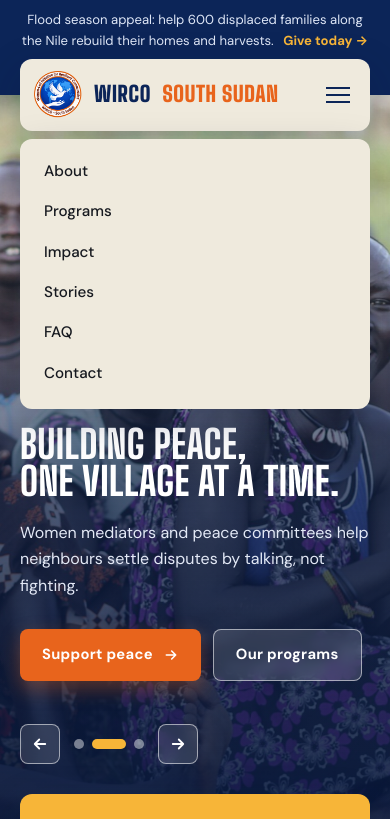
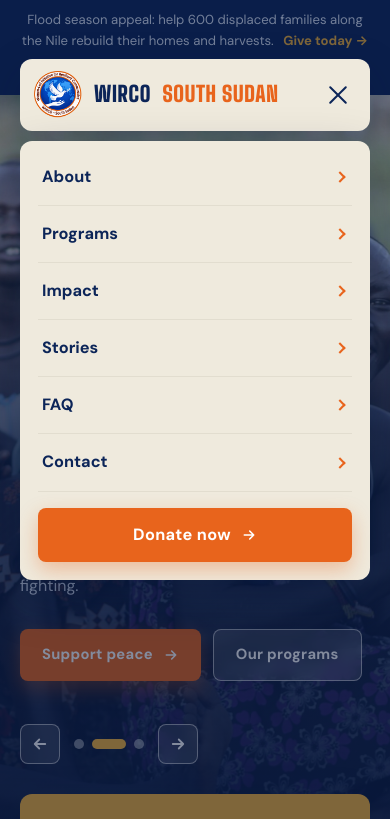
Before and after one commit to Nelson211-0ss/wirco-website, a plain HTML site: page index.html in a window 390 px wide. Both pictures are taken after a click on the button 338 px from the left and 95 px from the top of the page. Shown: the top 819 px of the page. Drawn offline with Linux system fonts and the light colour scheme.

Commit message:
Improve mobile menu and close it on outside tap
- Dropdown card with larger tap targets, dividers and chevrons
- Burger icon animates into an X while open
- Full-width Donate button inside the menu
- Dimmed backdrop; tapping outside, Escape or resizing closes the menu
- Lock page scroll while the menu is open

Co-Authored-By: Claude Opus 5.5 <noreply@anthropic.com>

```diff
--- a/css/style.css
+++ b/css/style.css
@@ -140,7 +140,12 @@ html { scroll-padding-top: 110px; }
 .nav-cta { display: flex; align-items: center; gap: 12px; }
 .nav-cta .btn, .hero-actions .btn { border-radius: var(--radius); }
 .burger { display: none; background: none; border: 0; padding: 8px; }
-.burger span { display: block; width: 24px; height: 2px; background: var(--navy); margin: 5px 0; transition: .3s; }
+.burger span { display: block; width: 24px; height: 2px; border-radius: 2px; background: var(--navy); margin: 5px 0; transition: transform .3s ease, opacity .2s ease; }
+/* Burger turns into an X when the menu is open */
+.burger[aria-expanded="true"] span:nth-child(1) { transform: translateY(7px) rotate(45deg); }
+.burger[aria-expanded="true"] span:nth-child(2) { opacity: 0; }
+.burger[aria-expanded="true"] span:nth-child(3) { transform: translateY(-7px) rotate(-45deg); }
+.menu-donate, .menu-backdrop { display: none; }
 
 /* ---------- Hero ---------- */
 .hero { padding: 0; }
@@ -431,13 +436,45 @@ html { scroll-padding-top: 110px; }
 
 /* ---------- Responsive ---------- */
 @media (max-width: 1000px) {
-  .menu, .nav-cta .btn { display: none; }
+  .nav-cta .btn { display: none; }
   .burger { display: block; }
-  .menu.open {
-    display: flex; flex-direction: column; position: absolute; top: calc(100% + 8px); left: 0; right: 0;
-    background: var(--cream); padding: 20px 24px 24px; gap: 16px;
-    border-radius: var(--radius-lg); box-shadow: 0 14px 40px rgba(8, 24, 60, .22);
+
+  /* Mobile dropdown menu */
+  .menu {
+    position: absolute; top: calc(100% + 10px); left: 0; right: 0; z-index: 2;
+    flex-direction: column; gap: 0; padding: 8px 18px 18px;
+    background: var(--cream); border-radius: var(--radius-lg); box-shadow: 0 18px 50px rgba(8, 24, 60, .3);
+    max-height: calc(100svh - 140px); overflow-y: auto;
+    opacity: 0; visibility: hidden; transform: translateY(-10px);
+    transition: opacity .25s ease, transform .25s ease, visibility 0s linear .25s;
   }
+  .menu.open { opacity: 1; visibility: visible; transform: none; transition-delay: 0s; }
+  .menu li a {
+    display: flex; align-items: center; justify-content: space-between;
+    padding: 15px 4px; border-bottom: 1px solid var(--line);
+    font-size: 1.02rem; font-weight: 600; color: var(--navy);
+  }
+  .menu li a::after {
+    content: ""; position: static; flex: none; width: 8px; height: 8px; background: none;
+    border-top: 2px solid var(--orange); border-right: 2px solid var(--orange);
+    transform: rotate(45deg); margin-right: 4px; transition: transform .2s;
+  }
+  .menu li a:hover::after { width: 8px; transform: translateX(3px) rotate(45deg); }
+  .menu-donate { display: block; margin-top: 16px; }
+  .menu .menu-donate a {
+    justify-content: center; gap: 10px; padding: 14px; border: 0; color: #fff; border-radius: var(--radius);
+  }
+  .menu .menu-donate a::after { content: none; }
+  .header.scrolled .menu { top: calc(100% + 6px); }
+
+  /* Dimmed backdrop: tapping it closes the menu */
+  .menu-backdrop {
+    display: block; position: fixed; inset: 0; z-index: 1; background: rgba(8, 24, 60, .5);
+    opacity: 0; visibility: hidden; transition: opacity .25s ease, visibility 0s linear .25s;
+  }
+  .menu-backdrop.show { opacity: 1; visibility: visible; transition-delay: 0s; }
+  .site-top .header { z-index: 2; }
+  body.menu-locked { overflow: hidden; }
   .about, .approach, .faq, .impact { grid-template-columns: 1fr; gap: 40px; }
   .about-media .float { left: 16px; bottom: -24px; }
   .grid-3 { grid-template-columns: repeat(2, 1fr); }
--- a/index.html
+++ b/index.html
@@ -61,6 +61,7 @@
         <li><a href="#stories">Stories</a></li>
         <li><a href="#faq">FAQ</a></li>
         <li><a href="#contact">Contact</a></li>
+        <li class="menu-donate"><a href="#donate" class="btn btn-orange">Donate now <svg><use href="#i-arrow"/></svg></a></li>
       </ul>
       <div class="nav-cta">
         <a href="#donate" class="btn btn-orange btn-sm">Donate now <svg><use href="#i-arrow"/></svg></a>
@@ -68,6 +69,7 @@
       </div>
     </nav>
   </header>
+  <div class="menu-backdrop" aria-hidden="true"></div>
   </div>
 
   <main id="top">
--- a/js/main.js
+++ b/js/main.js
@@ -9,13 +9,25 @@
   // Mobile menu
   const burger = document.querySelector('.burger');
   const menu = document.querySelector('.menu');
+  const backdrop = document.querySelector('.menu-backdrop');
+  const isOpen = () => menu.classList.contains('open');
   const setMenu = open => {
     menu.classList.toggle('open', open);
     header.classList.toggle('menu-open', open);
+    if (backdrop) backdrop.classList.toggle('show', open);
+    document.body.classList.toggle('menu-locked', open);
     burger.setAttribute('aria-expanded', open);
+    burger.setAttribute('aria-label', open ? 'Close menu' : 'Open menu');
   };
-  burger.addEventListener('click', () => setMenu(!menu.classList.contains('open')));
+  burger.addEventListener('click', e => { e.stopPropagation(); setMenu(!isOpen()); });
   menu.querySelectorAll('a').forEach(a => a.addEventListener('click', () => setMenu(false)));
+  // Close when tapping anywhere outside the menu (including the dimmed backdrop)
+  if (backdrop) backdrop.addEventListener('click', () => setMenu(false));
+  document.addEventListener('click', e => {
+    if (isOpen() && !menu.contains(e.target) && !burger.contains(e.target)) setMenu(false);
+  });
+  document.addEventListener('keydown', e => { if (e.key === 'Escape' && isOpen()) { setMenu(false); burger.focus(); } });
+  window.addEventListener('resize', () => { if (window.innerWidth > 1000 && isOpen()) setMenu(false); });
 
   // Donation amount chips
   document.querySelectorAll('.amounts').forEach(group => {
```
